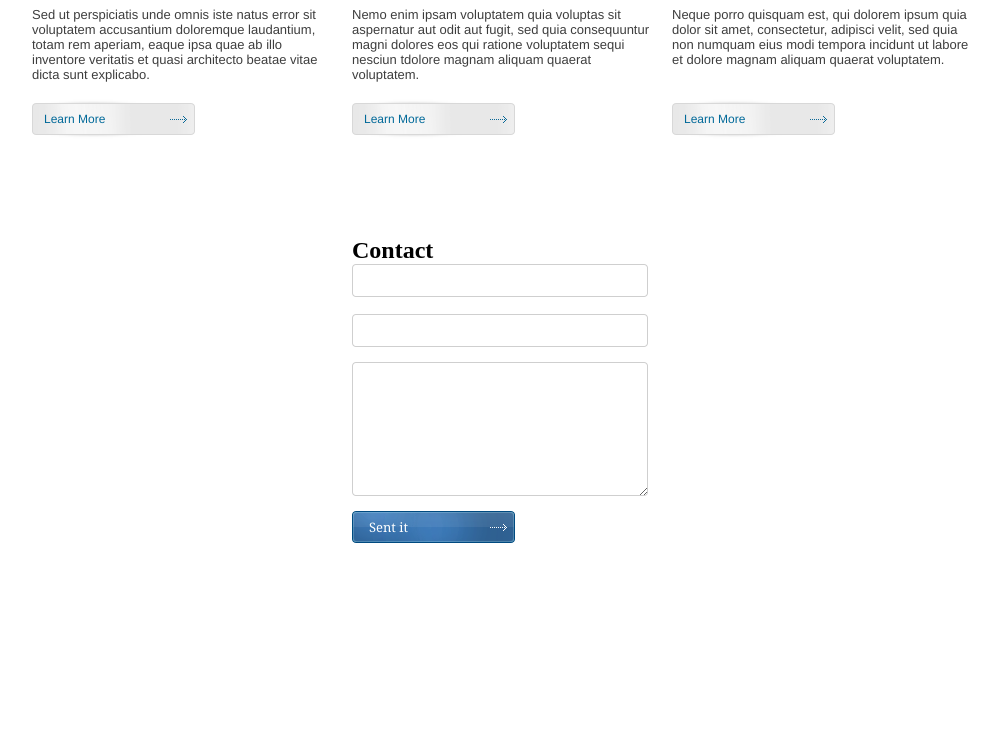
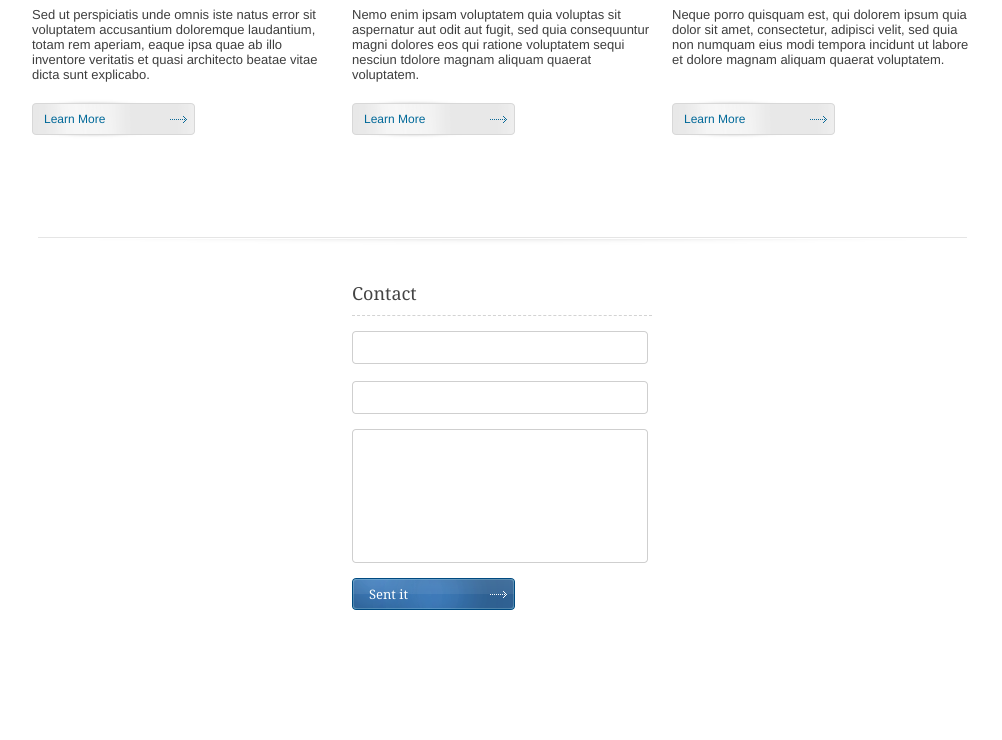
Before and after one commit to liyiming22/polo360, a plain HTML site: page index.html in a window 1280 px wide. Shown: the part 879-1619 px from the top of the page, without its empty margins (138-1140 px from the left). Drawn offline with Linux system fonts and the light colour scheme.

Commit message:
5-16 morning modified

```diff
--- a/css/page-index.css
+++ b/css/page-index.css
@@ -161,6 +161,22 @@ li{
 	margin-bottom: 35px;
 }
 
+.contact{
+	background: url(../img/line.png) no-repeat top center;
+}
+
+/*设置联系栏的h2标题*/
+.contact h2{
+	font: 18px georgia;
+	color: #444;
+	/*设置下边框*/
+	border-bottom: 1px dashed #d3d3d3;
+	/*设置内边距*/
+	padding: 44px 0 10px 0;
+	/*设置下外边距*/
+	margin-bottom: 15px;
+}
+
 /*设置联系栏表单背景*/
 .contact .txt{
 	width: 296px;
@@ -178,6 +194,10 @@ li{
 	width: 296px;
 	height: 134px;
 	border: none;
+	/*去除IE默认显示滚动条*/
+	overflow: auto;
+	/*设置文本域不能调整*/
+	resize: none;
 	background: url(../img/text-area.png);
 }
 
--- a/index.html
+++ b/index.html
@@ -85,7 +85,7 @@
 		</div>
 
 		<!--联系栏-->
-		<div class="contact w">
+		<div class="contact w clearfix">
 			<div class="sc">
 
 			</div>
```
